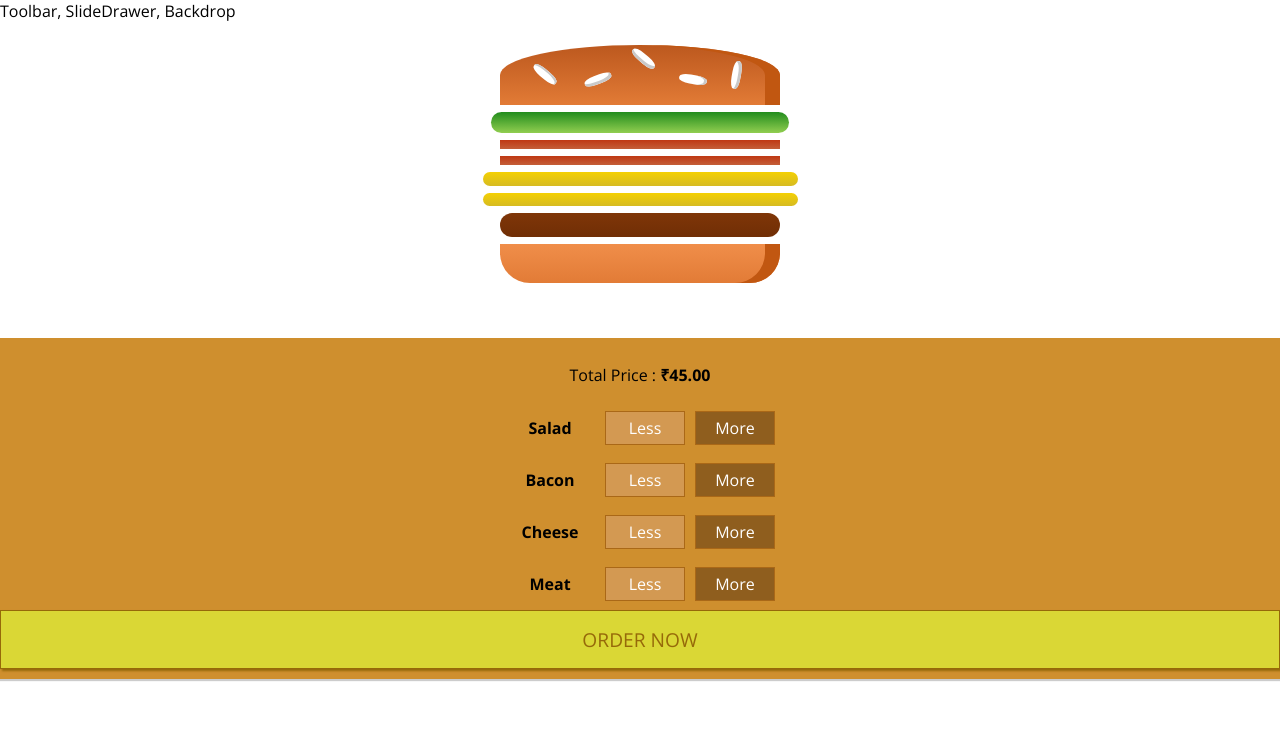
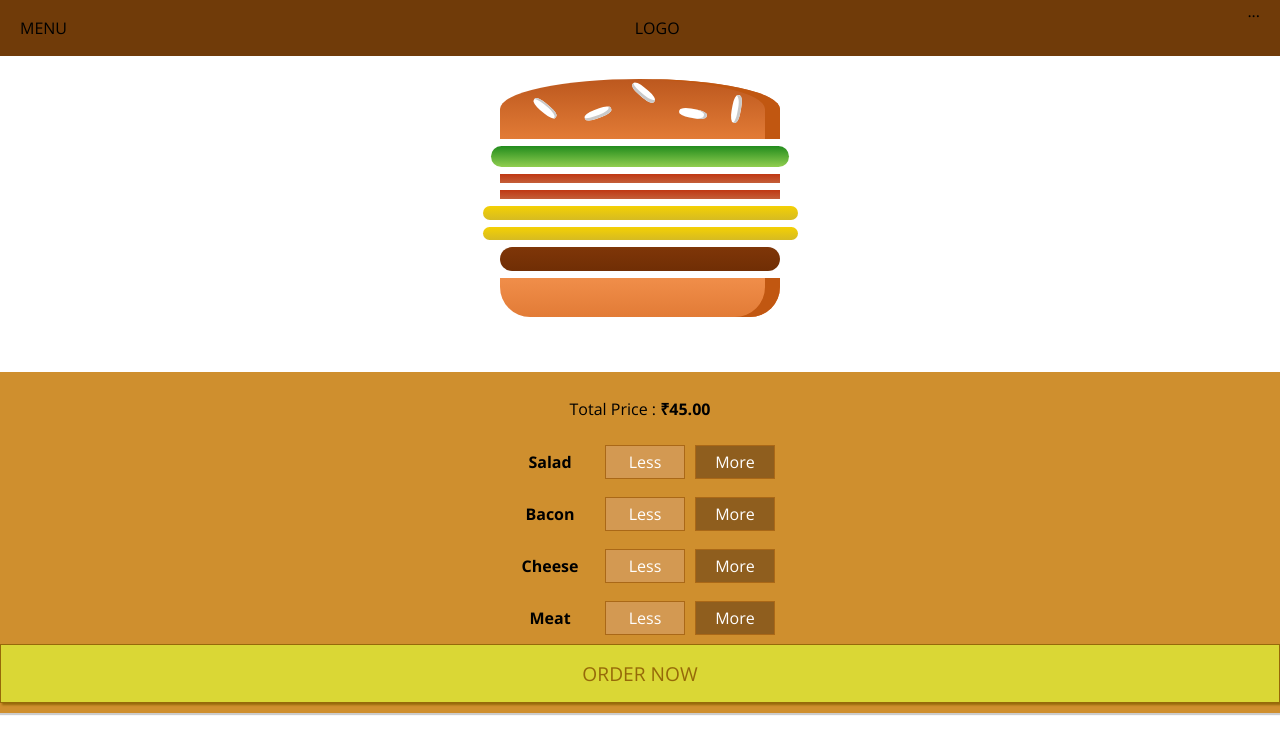
Before and after one commit to ShahabDadKhan/Burger-Builder, a React app: page / in a window 1280 px wide. Shown: the top 754 px of the page. Built offline with nearby package versions, Linux system fonts and the light colour scheme.

Commit message:
made toolbar

```diff
--- a/src/components/Layout/layout.css
+++ b/src/components/Layout/layout.css
@@ -1,3 +1,3 @@
 .Content {
-    margin-top: 16px;
+    margin-top: 72px;
 }
--- a/src/components/Layout/layout.js
+++ b/src/components/Layout/layout.js
@@ -1,10 +1,11 @@
 import Aux from "../../hoc/aux";
+import Toolbar from "../Navigation/Toobar/Toolbar";
 
 import "./layout.css";
 
 const layout = (props) => (
   <Aux>
-    <div>Toolbar, SlideDrawer, Backdrop </div>
+    <Toolbar></Toolbar>
     <main className="Content">{props.children}</main>
   </Aux>
 );
--- /dev/null
+++ b/src/components/Navigation/Toobar/Toobar.css
@@ -0,0 +1,18 @@
+.Toolbar {
+    height: 56px;
+    width: 100%;
+    position: fixed;
+    top: 0;
+    left: 0;
+    background-color: #703B09;
+    display: flex;
+    justify-content: space-between;
+    align-items: center;
+    padding: 0px 20px;
+    box-sizing: border-box;
+    z-index: 90;
+}
+
+.Toolbar nav {
+    height: 100%;
+}
--- /dev/null
+++ b/src/components/Navigation/Toobar/Toolbar.js
@@ -0,0 +1,11 @@
+import "./Toobar.css";
+
+const toolbar = (props) => (
+  <header className="Toolbar">
+    <div>MENU</div>
+    <div>LOGO</div>
+    <nav>...</nav>
+  </header>
+);
+
+export default toolbar;
```
Also changed, not shown: 1 other file (tests, documents, lock files or other folders).
